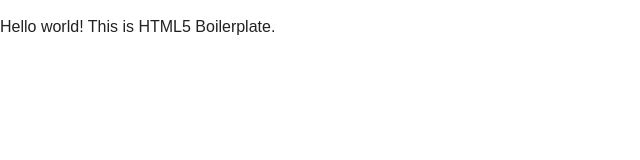
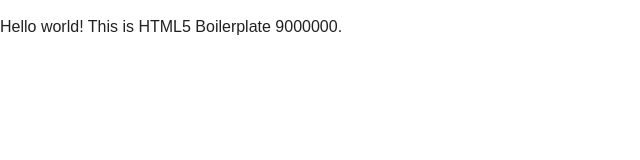
Before and after one commit to AgataBereza/jjdd1-intro-1, a plain HTML site: page index.html in a window 1280 px wide. Shown: the full height of the page, 0-640 px from the left. Drawn offline with nearby package versions, Linux system fonts and the light colour scheme.

Commit message:
Zmieniono tytul w naglowku.

```diff
--- a/index.html
+++ b/index.html
@@ -20,7 +20,7 @@
         <![endif]-->
 
         <!-- Add your site or application content here -->
-        <p>Hello world! This is HTML5 Boilerplate.</p>
+        <p>Hello world! This is HTML5 Boilerplate 9000000.</p>
 
         <script src="https://code.jquery.com/jquery-1.12.0.min.js"></script>
         <script>window.jQuery || document.write('<script src="js/vendor/jquery-1.12.0.min.js"><\/script>')</script>
```
